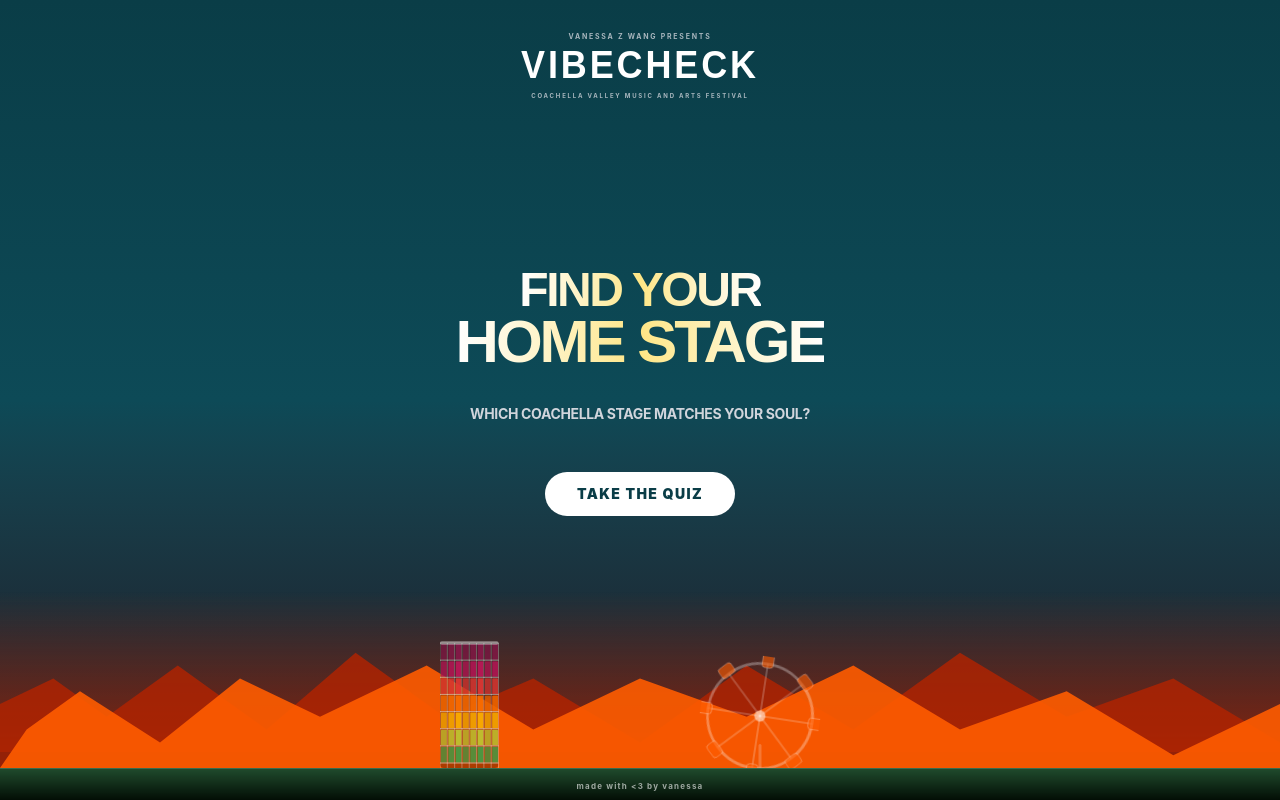
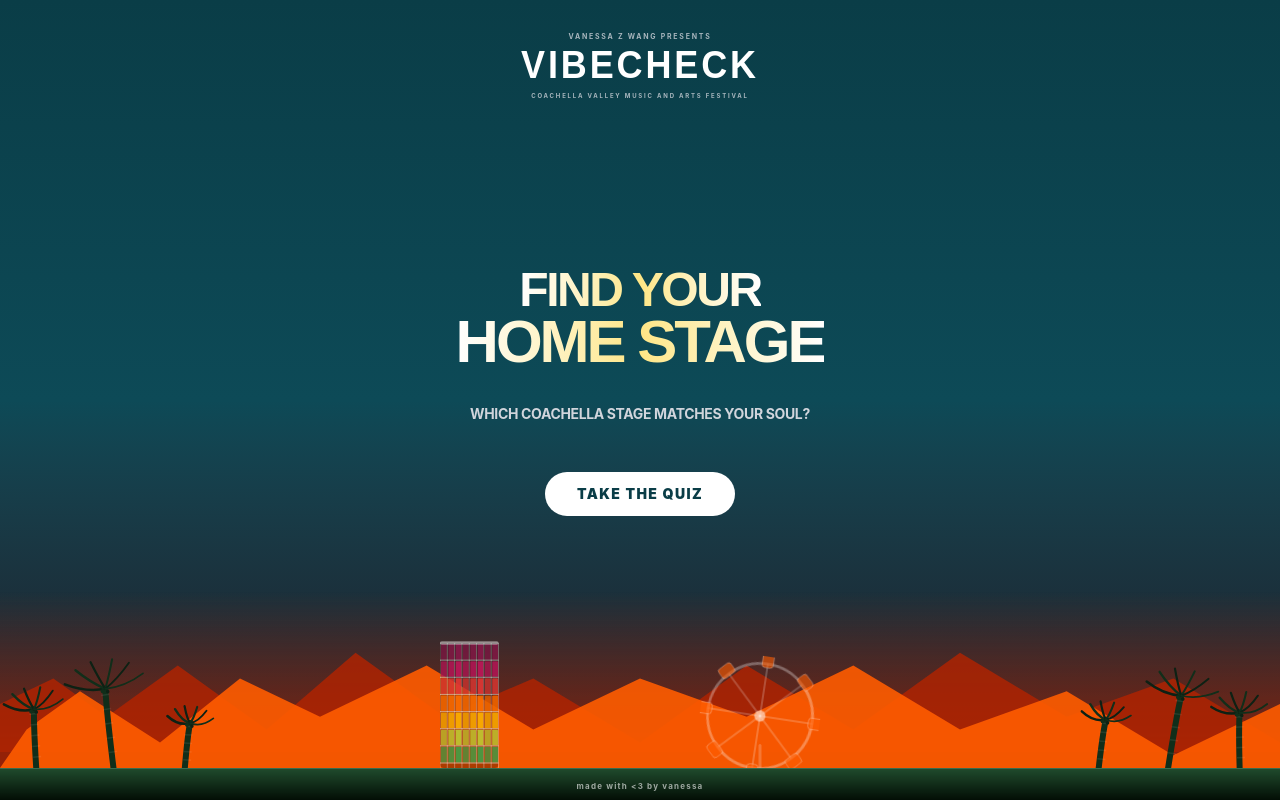
Before and after one commit to vvanessaww/vibecheck, a React (Vite) app: page / in a window 1280 px wide. Built offline with nearby package versions, Linux system fonts and the light colour scheme.

Commit message:
feat: add palm tree clusters on bottom-left and bottom-right corners

```diff
--- a/src/components/layout/Footer.jsx
+++ b/src/components/layout/Footer.jsx
@@ -85,6 +85,52 @@
   );
 }
 
+function PalmTree({ height = 100, lean = 0 }) {
+  const trunkW = 6;
+  const frondLen = height * 0.35;
+  return (
+    <svg
+      style={{ width: frondLen * 2, height, transform: `rotate(${lean}deg)`, transformOrigin: 'bottom center' }}
+      viewBox={`0 0 ${frondLen * 2} ${height}`}
+    >
+      {/* Trunk */}
+      <path
+        d={`M${frondLen - trunkW / 2},${height} Q${frondLen - 2},${height * 0.5} ${frondLen},${height * 0.3}`}
+        fill="none" stroke="#112e1a" strokeWidth={trunkW} strokeLinecap="round"
+      />
+      {/* Trunk segments */}
+      {Array.from({ length: 5 }).map((_, i) => {
+        const y = height * 0.35 + i * (height * 0.12);
+        return (
+          <line key={i} x1={frondLen - 5} y1={y} x2={frondLen + 3} y2={y}
+            stroke="rgba(255,255,255,0.08)" strokeWidth="1.5" />
+        );
+      })}
+      {/* Fronds */}
+      {[-70, -40, -15, 15, 40, 70].map((angle, i) => {
+        const rad = (angle * Math.PI) / 180;
+        const tipX = frondLen + Math.sin(rad) * frondLen;
+        const tipY = height * 0.3 - Math.cos(rad) * frondLen * 0.7;
+        const cpX = frondLen + Math.sin(rad) * frondLen * 0.5;
+        const cpY = height * 0.3 - Math.cos(rad) * frondLen * 0.5 + 8;
+        return (
+          <path
+            key={i}
+            d={`M${frondLen},${height * 0.3} Q${cpX},${cpY} ${tipX},${tipY}`}
+            fill="none"
+            stroke={i % 2 === 0 ? '#0d2114' : '#112e1a'}
+            strokeWidth={2.5 - i * 0.15}
+            strokeLinecap="round"
+          />
+        );
+      })}
+      {/* Coconuts */}
+      <circle cx={frondLen - 3} cy={height * 0.3 + 2} r="2" fill="#112e1a" />
+      <circle cx={frondLen + 2} cy={height * 0.3 + 3} r="1.8" fill="#0d2114" />
+    </svg>
+  );
+}
+
 export default function Footer() {
   return (
     <footer className="absolute bottom-0 left-0 right-0 h-[200px] pointer-events-none z-10 flex flex-col justify-end">
@@ -105,6 +151,20 @@
           opacity="0.9"
         />
       </svg>
+
+      {/* Palm trees - left cluster */}
+      <div className="absolute bottom-7 left-2 z-15 flex items-end gap-1">
+        <PalmTree height={90} lean={-5} />
+        <PalmTree height={120} lean={-8} />
+        <PalmTree height={70} lean={3} />
+      </div>
+
+      {/* Palm trees - right cluster */}
+      <div className="absolute bottom-7 right-2 z-15 flex items-end gap-1">
+        <PalmTree height={75} lean={5} />
+        <PalmTree height={110} lean={8} />
+        <PalmTree height={85} lean={-3} />
+      </div>
 
       {/* Spectra tower - left side */}
       <div className="absolute bottom-8 z-20" style={{ left: 'max(8px, calc(50% - 200px))' }}>
```
